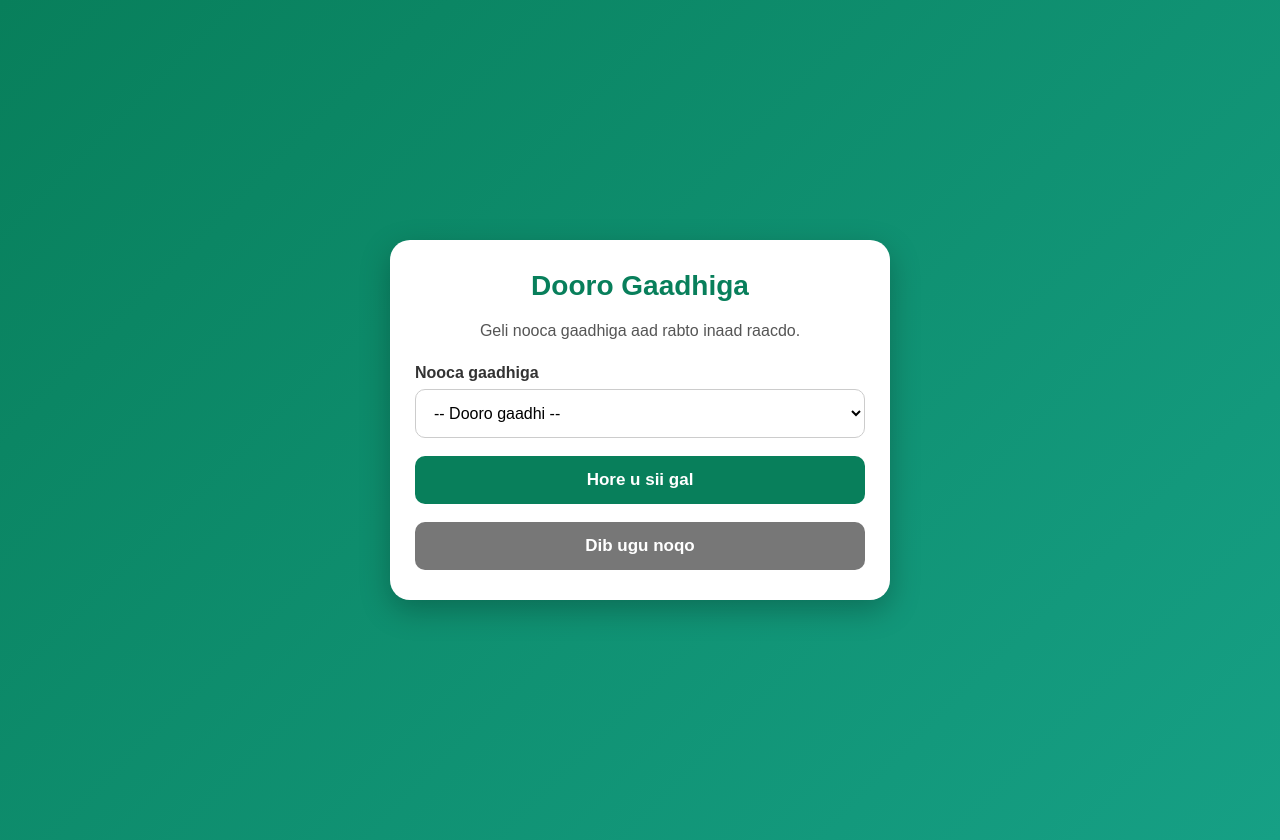
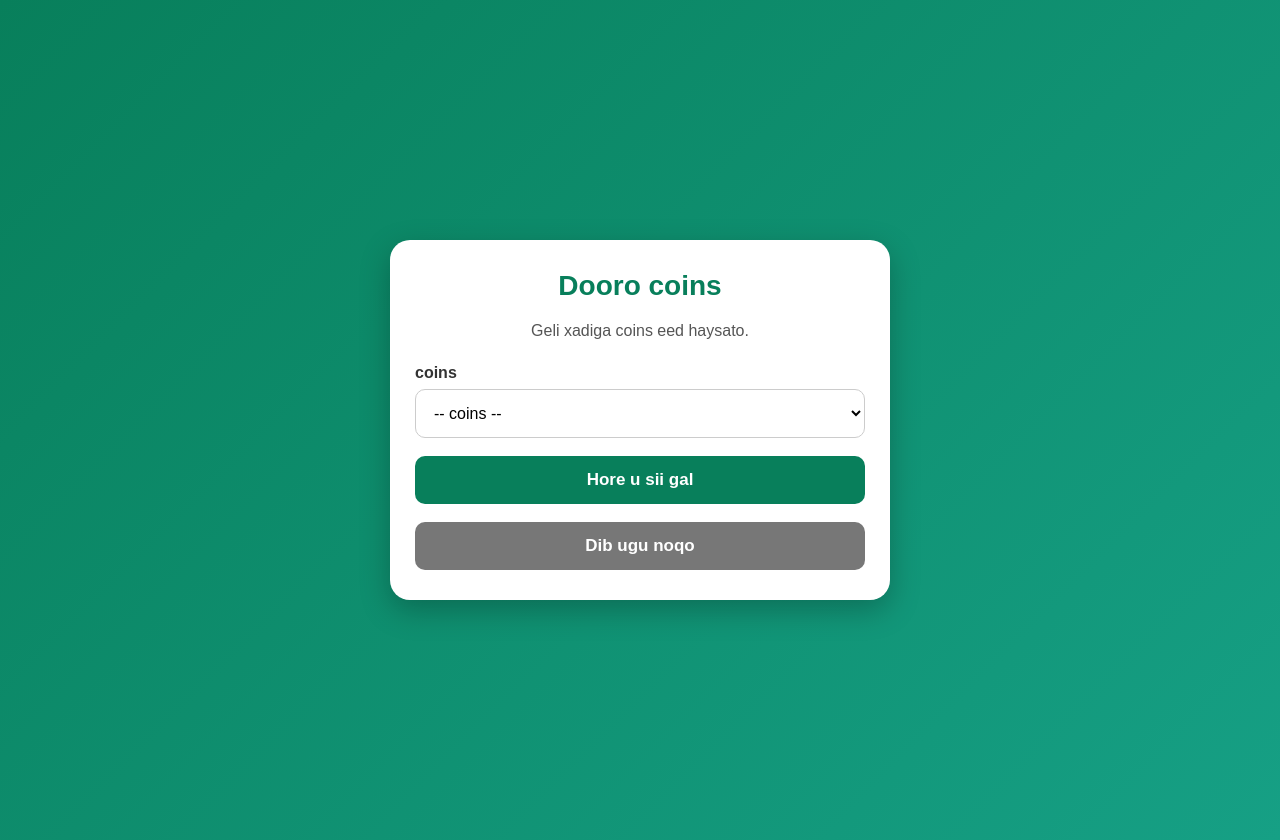
Before and after one commit to hoobariiska/websayt, a plain HTML site: page index.html in a window 1280 px wide. Both pictures are taken after a click on the button "Iska Diiwaangeli". Drawn offline with Linux system fonts and the light colour scheme.

Commit message:
Update text in index.html for clarity

```diff
--- a/index.html
+++ b/index.html
@@ -164,11 +164,10 @@
     <!-- BOGGA HORE -->
     <div class="page active" id="page1">
 
-      <h1>Dalxiis Nala Raac</h1>
+      <h1>XAGAN KA GASHO VPN KA EIPC&BIG TIME</h1>
 
       <p>
-        Haddii aad rabto inaad nala dalxiisto,
-        halkan iska diiwaangeli.
+        raac talaaboyinkan.
       </p>
 
       <button onclick="showPage(2)">
@@ -181,16 +180,16 @@
     <!-- NOOCA GAADHIGA -->
     <div class="page" id="page2">
 
-      <h1>Dooro Gaadhiga</h1>
+      <h1>Dooro coins </h1>
 
       <p>
-        Geli nooca gaadhiga aad rabto inaad raacdo.
+        Geli xadiga coins eed haysato.
       </p>
 
-      <label>Nooca gaadhiga</label>
+      <label>coins</label>
 
       <select id="car">
-        <option value="">-- Dooro gaadhi --</option>
+        <option value="">-- coins --</option>
         <option value="Bas">Bas</option>
         <option value="Minibus">Minibus</option>
         <option value="Gaadhi yar">Gaadhi yar</option>
```
